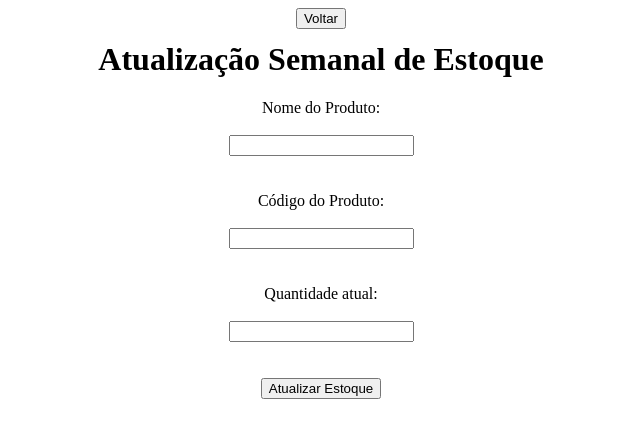
After one commit to GabrielVerri01/Estoqueloja, a Flask app: page /att_semanal in a window 1280 px wide. The commit adds this page. Shown: the top 438 px of the page, without its empty margins (319-959 px from the left). Run offline with Flask 3, Linux system fonts and the light colour scheme.

Commit message:
mais paginas e interacoes

```diff
--- a/app.py
+++ b/app.py
@@ -2,6 +2,8 @@ import sqlite3
 from flask import Flask, render_template, request, redirect, url_for, flash
 
 app = Flask(__name__)
+# chave necessária para usar `flash()` e sessão
+app.secret_key = "dev_secret_key_change_me"
 
 @app.route('/')
 def home():
@@ -74,12 +76,93 @@ def estoque():
     conn = sqlite3.connect("estoque.db")
     cursor = conn.cursor()
 
-    cursor.execute("SELECT * FROM produtos")
+    # selecionar colunas explicitamente para manter a ordem usada nos templates
+    cursor.execute("SELECT id, nome, quantidade, estoque_minimo FROM produtos")
     produtos = cursor.fetchall()
 
     conn.close()
     return render_template("estoque.html", produtos=produtos)
 
+@app.route("/pedir_prod")
+def pedir_prod():
+    conn = sqlite3.connect("estoque.db")
+    cursor = conn.cursor()
+
+    cursor.execute("SELECT id, nome, quantidade, estoque_minimo FROM produtos WHERE quantidade <= estoque_minimo")
+    produtos = cursor.fetchall()
+
+    conn.close()
+    return render_template("pedir_prod.html", produtos=produtos)
+
+
+@app.route("/att_semanal")
+def att_semanal():
+    return render_template("att_semanal.html")
+
+
+@app.route("/salvar_att_semanal", methods=["POST"])
+def salvar_att_semanal():
+    nome = request.form.get("nome", "").strip()
+    codigo = request.form.get("codigo", "").strip()
+    try:
+        new_q = int(request.form.get("quantidade", 0))
+    except ValueError:
+        flash("Quantidade inválida")
+        return redirect(url_for("att_semanal"))
+
+    conn = get_db_connection()
+    cursor = conn.cursor()
+
+    produto = None
+    if codigo:
+        cursor.execute("SELECT id, nome, quantidade, estoque_minimo FROM produtos WHERE codigo = ?", (codigo,))
+        produto = cursor.fetchone()
+
+    if produto is None and nome:
+        cursor.execute("SELECT id, nome, quantidade, estoque_minimo FROM produtos WHERE nome = ?", (nome,))
+        produto = cursor.fetchone()
+
+    if produto is None:
+        conn.close()
+        flash("Produto não encontrado")
+        return redirect(url_for("att_semanal"))
+
+    # produto tem ordem: id, nome, quantidade, estoque_minimo
+    old_q = produto[2]
+    delta = old_q - new_q
+
+    produto_id = produto[0]
+
+    # registrar movimentação conforme variação
+    if delta > 0:
+        cursor.execute(
+            "INSERT INTO movimentacoes (produto_id, tipo, quantidade, usuario_id) VALUES (?, 'saida', ?, 1)",
+            (produto_id, delta),
+        )
+    elif delta < 0:
+        cursor.execute(
+            "INSERT INTO movimentacoes (produto_id, tipo, quantidade, usuario_id) VALUES (?, 'entrada', ?, 1)",
+            (produto_id, -delta),
+        )
+
+    cursor.execute(
+        "UPDATE produtos SET quantidade = ? WHERE id = ?",
+        (new_q, produto_id),
+    )
+
+    conn.commit()
+    conn.close()
+
+    flash("Atualização semanal salva")
+
+    # if produto:
+    #     cursor.execute("SELECT nome FROM produtos WHERE quantidade > estoque_minimo")
+    #     produtos_adequados = cursor.fetchall()
+    #     if produtos_adequados:
+    #         flash("Produtos com estoque adequado atualizados.")
+
+
+    return redirect(url_for("estoque"))
 
 
 if __name__ == "__main__":
--- /dev/null
+++ b/static/att_semanal.css
@@ -0,0 +1,12 @@
+h1 {
+  justify-content: center;
+  display: flex;
+  margin-top: 12px; /* evita sobreposição com o botão */
+}
+
+form {
+  justify-content: center;
+  display: flex;
+  flex-direction: column;
+  align-items: center;
+}
--- /dev/null
+++ b/templates/att_semanal.html
@@ -0,0 +1,34 @@
+<!DOCTYPE html>
+<html lang="pt-br">
+
+<head>
+  <meta charset="UTF-8">
+  <meta name="viewport" content="width=device-width, initial-scale=1.0">
+  <title>Document</title>
+  <link rel="stylesheet" href="{{ url_for('static', filename='att_semanal.css') }}">
+</head>
+
+<body>
+  <form action="{{ url_for('adicionar_produto') }}" class="top-bar">
+    <div class="container">
+      <button type="submit"> Voltar </button>
+    </div>
+  </form>
+
+  <h1> Atualização Semanal de Estoque </h1>
+  <form action="/salvar_att_semanal" method="post">
+    <label>Nome do Produto:</label><br>
+    <input type="text" name="nome" required><br><br>
+
+    <label>Código do Produto:</label><br>
+    <input type="text" name="codigo" required><br><br>
+
+    <label>Quantidade atual:</label><br>
+    <input type="number" name="quantidade" required><br><br>
+
+    <button type="submit">Atualizar Estoque</button>
+  </form>
+
+</body>
+
+</html>
--- a/teste.py
+++ b/teste.py
@@ -4,7 +4,7 @@ conexao = sqlite3.connect("estoque.db")
 cursor = conexao.cursor()
 
 cursor.execute("""
-INSERT INTO produtos (nome, codigo, categoria, quanntidade_inicial, estoque_minimo, preco_custo, preco_venda)
+INSERT INTO produtos (nome, codigo, categoria, quantidade_inicial, estoque_minimo, preco_custo, preco_venda)
 VALUES (?, ?, ?, ?, ?, ?)
 """, ("Feijão 1kg", "FEJ001", "Alimentos", 10, 5, 7.50, 10.00))
 
```
Also changed, not shown: static/add_produto.css (+7 -0 lines), static/login.css (+24 -0 lines), templates/adicionar_produto.html (+11 -0 lines), templates/estoque.html (+15 -0 lines), templates/login.html (+12 -0 lines), templates/pedir_prod.html (added, +38 -0 lines), estoque.db, static/pedir_prod.css (added).
